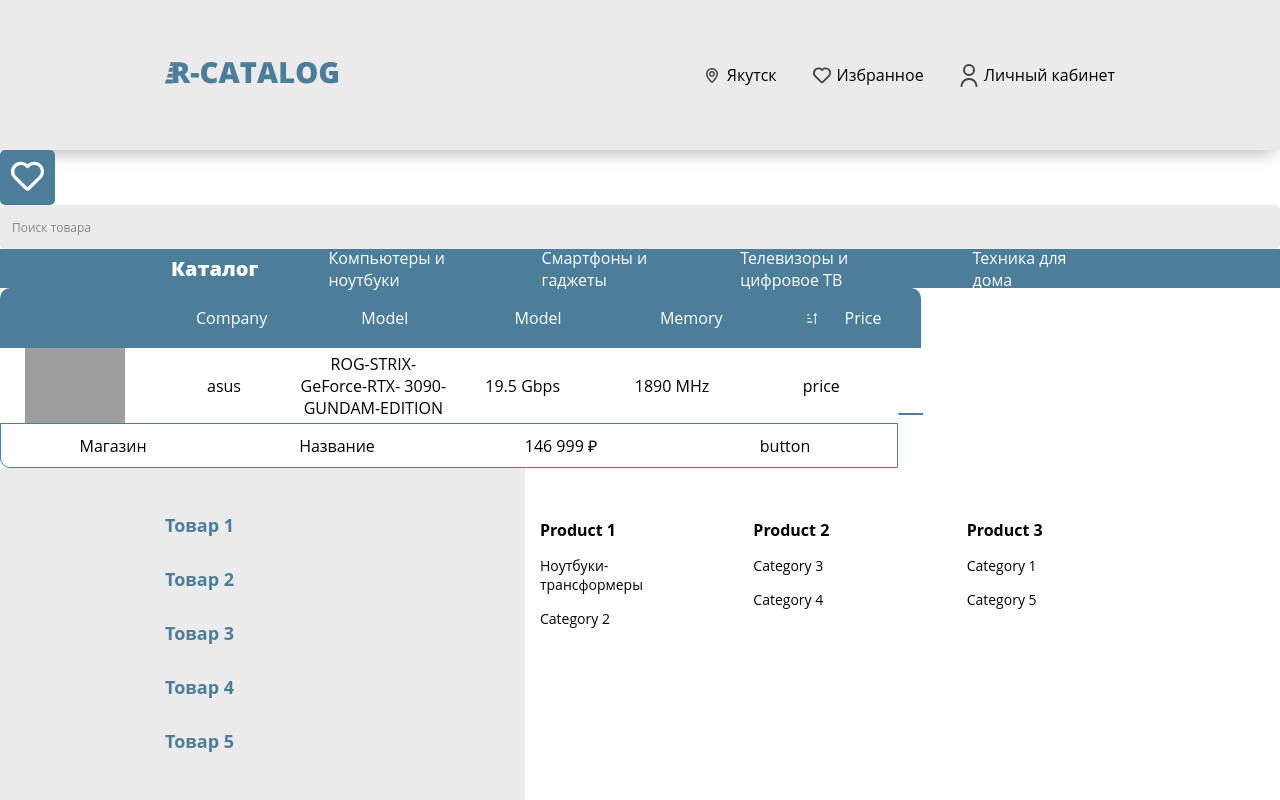
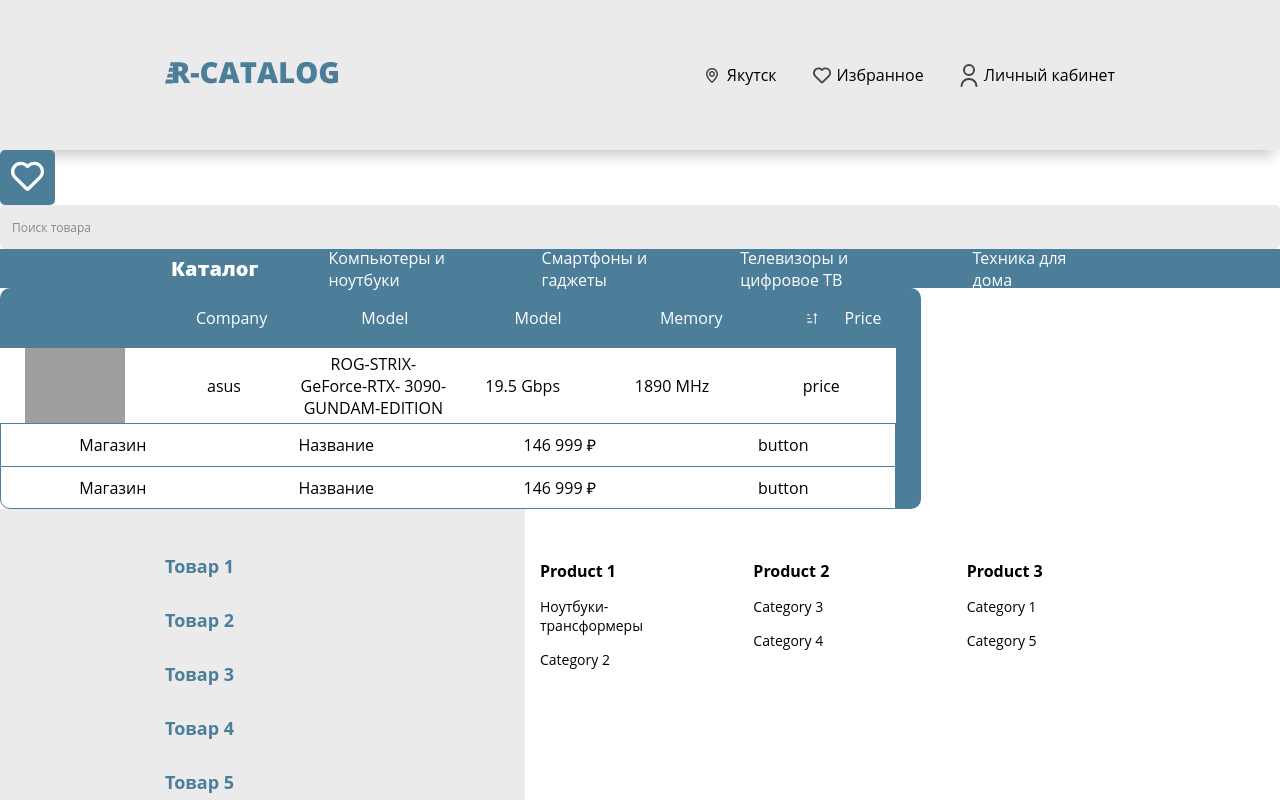
Before and after one commit to keepsake666/graphics-card-shop, a React (Create React App) app: page / in a window 1280 px wide. Both pictures are taken after a click on the button 908 px from the left and 385 px from the top of the page. Shown: the top 800 px of the page. Built offline with nearby package versions, Linux system fonts and the light colour scheme; grey boxes are pictures that could not be loaded.

Commit message:
feat: "товар стили"

```diff
--- a/src/components/product/product.tsx
+++ b/src/components/product/product.tsx
@@ -25,15 +25,23 @@
           <p className={styles.text}>price</p>
         </div>
         {isMenuOpen && (
+          <>
             <ul className={classNames("list", "m-0", "p-0", styles.list)}>
               <li className={styles.item}>Магазин</li>
               <li className={styles.item}>Название</li>
               <li className={styles.item}>146 999 ₽</li>
               <li className={styles.item}>button</li>
             </ul>
+            <ul className={classNames("list", "m-0", "p-0", styles.list)}>
+              <li className={styles.item}>Магазин</li>
+              <li className={styles.item}>Название</li>
+              <li className={styles.item}>146 999 ₽</li>
+              <li className={styles.item}>button</li>
+            </ul>
+          </>
         )}
       </div>
-      <div>
+      <div className={styles.containerButton}>
         {/* eslint-disable-next-line jsx-a11y/control-has-associated-label */}
         <button
           className={isMenuOpen ? styles.buttonActive : styles.button}
--- a/src/components/product/styles.module.css
+++ b/src/components/product/styles.module.css
@@ -1,5 +1,6 @@
 .container {
-    display: flex;
+    display: grid;
+    grid-template-columns: 1fr 1fr;
     height: 100%;
     align-items: center;
     max-width: 921px;
@@ -31,8 +32,8 @@
 .buttonActive {
     background-color: var(--colors-interface-background);
     width: 25px;
-    height: auto;
-    border-radius: 0 0 0 10px;
+    height: 100%;
+    border-radius: 0 0 10px 0;
     border: none;
     cursor: pointer;
     background-image: url("../../assets/img/vector.svg"),
@@ -54,18 +55,25 @@
 }
 
 .list {
+    box-sizing: border-box;
     max-width: 896px;
     display: flex;
     align-items: center;
     height: 43px;
     border: 1px solid var(--colors-interface-background);
+    border-bottom: none;
 }
 
 .list:last-child {
     border-radius: 0 0 0 10px;
+    border-bottom: 1px solid var(--colors-interface-background);
 }
 
 .item {
     width: 231px;
     text-align: center;
 }
+
+.containerButton {
+    height: 100%;
+}
```
Lines whose indentation alone changed are shown as unchanged.
